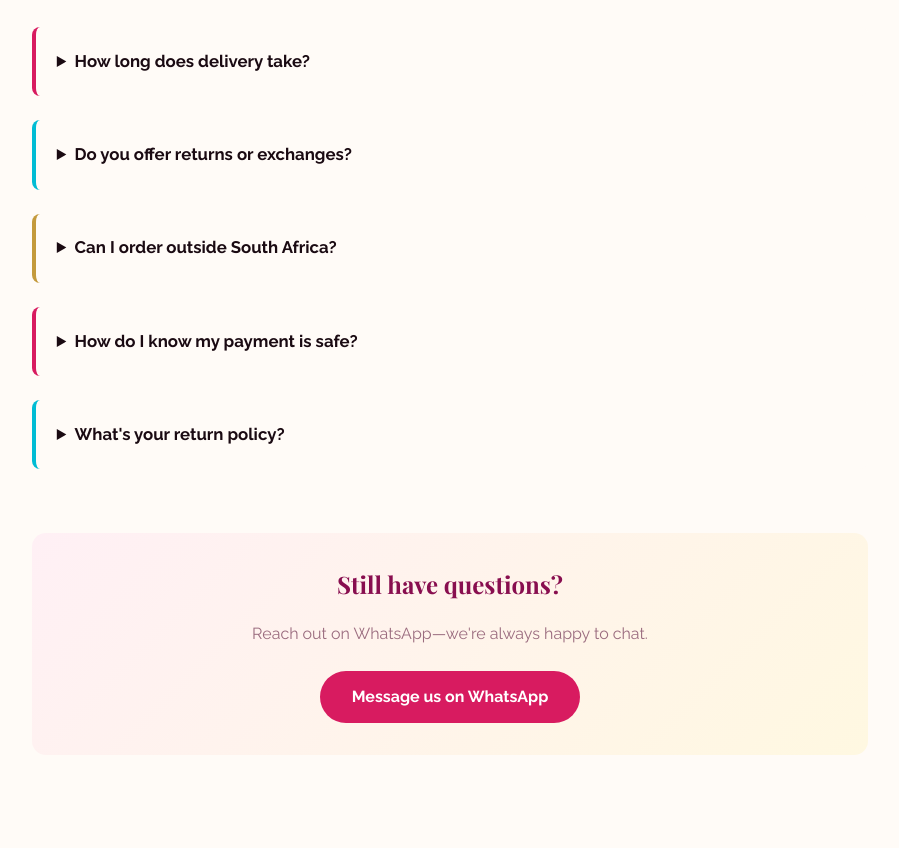
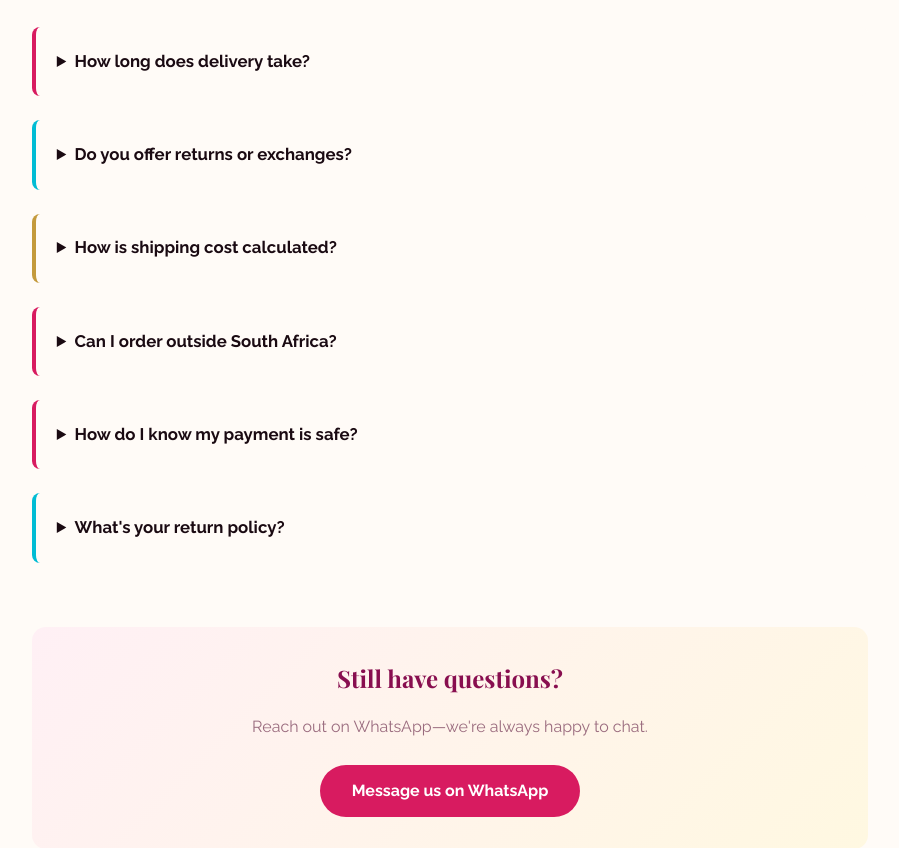
Before and after one commit to francois2botha-star/carmen, a Node server app: page /contact in a window 1280 px wide. Shown: the part 951-1799 px from the top of the page, without its empty margins (190-1089 px from the left). Run offline with Node 20, Linux system fonts and the light colour scheme; some web fonts are replaced.

Commit message:
Update shipping messaging - clarify costs are calculated per order
- Hero: Changed 'Free local shipping' to 'Delivered nationwide'
- Checkout: Updated to show 'Items Subtotal' and clarify shipping is calculated separately
- Checkout messaging: Emphasize shipping will be sent as separate invoice
- Contact FAQ: Added new FAQ about shipping cost calculation based on location
- All pages now clear that shipping is NOT free but will be quoted after order placement

```diff
--- a/views/checkout.ejs
+++ b/views/checkout.ejs
@@ -150,15 +150,15 @@
             ${itemsHtml}
           </div>
           <div class="order-summary">
-            <span>Total to pay:</span>
+            <span>Items Subtotal:</span>
             <span>R ${total.toFixed(2)}</span>
           </div>
-          <p style="font-size: 0.85rem; color: var(--muted); margin-top: 1rem; text-align: center;">Shipping cost will be confirmed by Carmen after order placement.</p>
+          <p style="font-size: 0.85rem; color: var(--muted); margin-top: 1rem; text-align: center;">📋 Shipping cost will be calculated based on your delivery location and sent as a separate invoice via WhatsApp.</p>
         </div>
 
         <div class="checkout-section">
           <div class="warning">
-            <strong>⚠️ How it works:</strong> We'll send you a WhatsApp message with payment details. Payment must be completed within 24 hours to confirm your order.
+            <strong>⚠️ How it works:</strong> After you submit your order, we'll calculate your shipping cost based on location and send you a final invoice via WhatsApp. Payment must be completed within 24 hours to confirm your order.
           </div>
           <div class="button-group">
             <button class="btn-order" onclick="placeOrder()">Place Order on WhatsApp →</button>
--- a/views/contact.ejs
+++ b/views/contact.ejs
@@ -101,6 +101,13 @@
         </details>
 
         <details style="background: var(--cream); padding: 1.3rem; border-radius: 8px; border-left: 4px solid var(--gold); cursor: pointer;">
+          <summary style="font-weight: 700; color: var(--ink); font-size: 1.05rem; cursor: pointer;">How is shipping cost calculated?</summary>
+          <p style="margin-top: 0.8rem; color: var(--muted); line-height: 1.6;">
+            Shipping costs are calculated based on your delivery location and the weight of your order. After you submit your order, we'll calculate the exact shipping fee and send you a final invoice via WhatsApp. This ships via Pudo or The Courier Guy.
+          </p>
+        </details>
+
+        <details style="background: var(--cream); padding: 1.3rem; border-radius: 8px; border-left: 4px solid var(--pink); cursor: pointer;">
           <summary style="font-weight: 700; color: var(--ink); font-size: 1.05rem; cursor: pointer;">Can I order outside South Africa?</summary>
           <p style="margin-top: 0.8rem; color: var(--muted); line-height: 1.6;">
             Currently we ship within South Africa only. For international orders, reach out and we can discuss options.
--- a/views/index.ejs
+++ b/views/index.ejs
@@ -30,11 +30,11 @@
   <!-- HERO -->
   <header class="hero">
     <div class="hero-inner">
-      <span class="hero-eyebrow">New arrivals &bull; Free local shipping</span>
+      <span class="hero-eyebrow">New arrivals &bull; Delivered nationwide</span>
       <h1>Style that speaks<br /><em>your language</em></h1>
       <p class="hero-sub">
         Curated clothing, shoes, perfumes &amp; accessories &mdash; ordered on WhatsApp,
-        delivered straight to your door anywhere in South Africa.
+        delivered straight to your door anywhere in South Africa. Shipping calculated at checkout.
       </p>
       <a class="hero-cta" href="#catalog">Shop the collection</a>
     </div>
```
